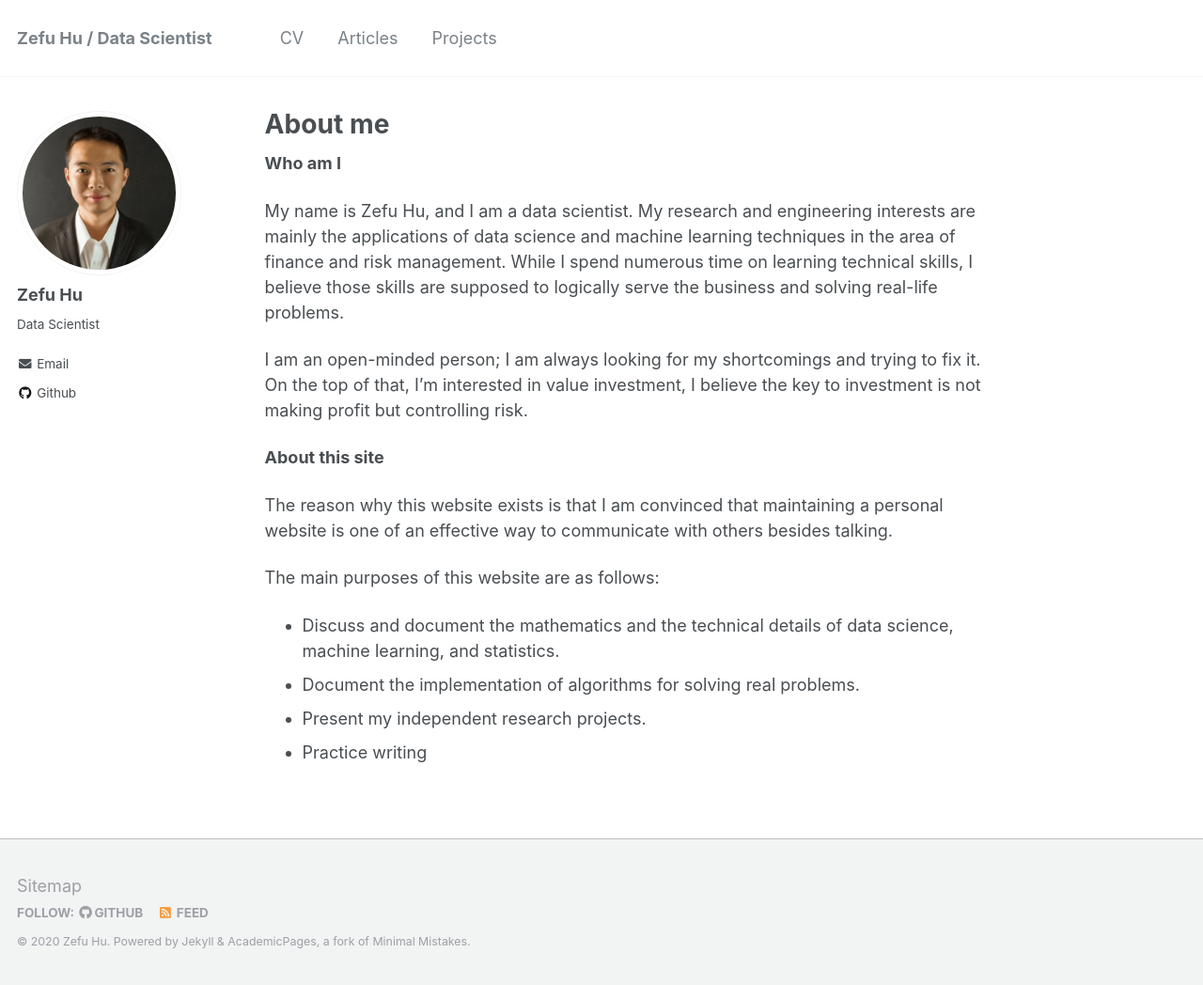
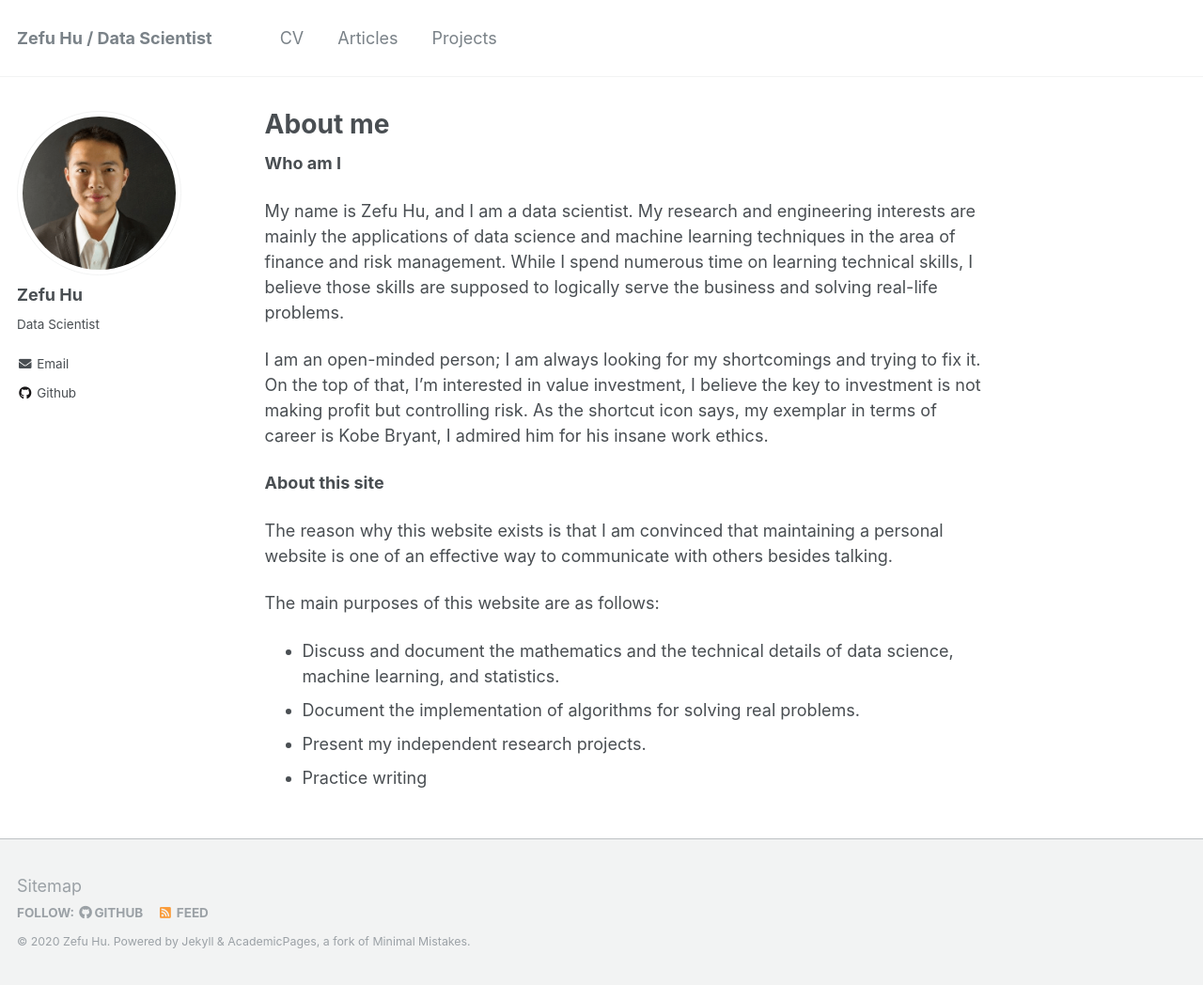
Before and after one commit to Superhzf/Superhzf.github.io, a Jekyll site: the page built from _pages/about.md, in a window 1280 px wide and 1048 px high. Shown: the whole window at 94% size. Built offline with Jekyll 4.4.1, drawn with Linux system fonts in a browser that asks for light colours.

Commit message:
type: update
Adjust the contents of about me page and backup the original kobe bryant
logo

```diff
--- a/_pages/about.md
+++ b/_pages/about.md
@@ -13,7 +13,7 @@ redirect_from:
 My name is Zefu Hu, and I am a data scientist. My research and engineering interests are mainly
 the applications of data science and machine learning techniques in the area of finance and risk management. While I spend numerous time on learning technical skills, I believe those skills are supposed to logically serve the business and solving real-life problems.
 
-I am an open-minded person; I am always looking for my shortcomings and trying to fix it. On the top of that, I'm interested in value investment, I believe the key to investment is not making profit but controlling risk.
+I am an open-minded person; I am always looking for my shortcomings and trying to fix it. On the top of that, I'm interested in value investment, I believe the key to investment is not making profit but controlling risk. As the shortcut icon says, my exemplar in terms of career is Kobe Bryant, I admired him for his insane work ethics.
 
 **About this site**
 
```
Also changed, not shown: images/Kobe-Bryant-Logo.png (added).
